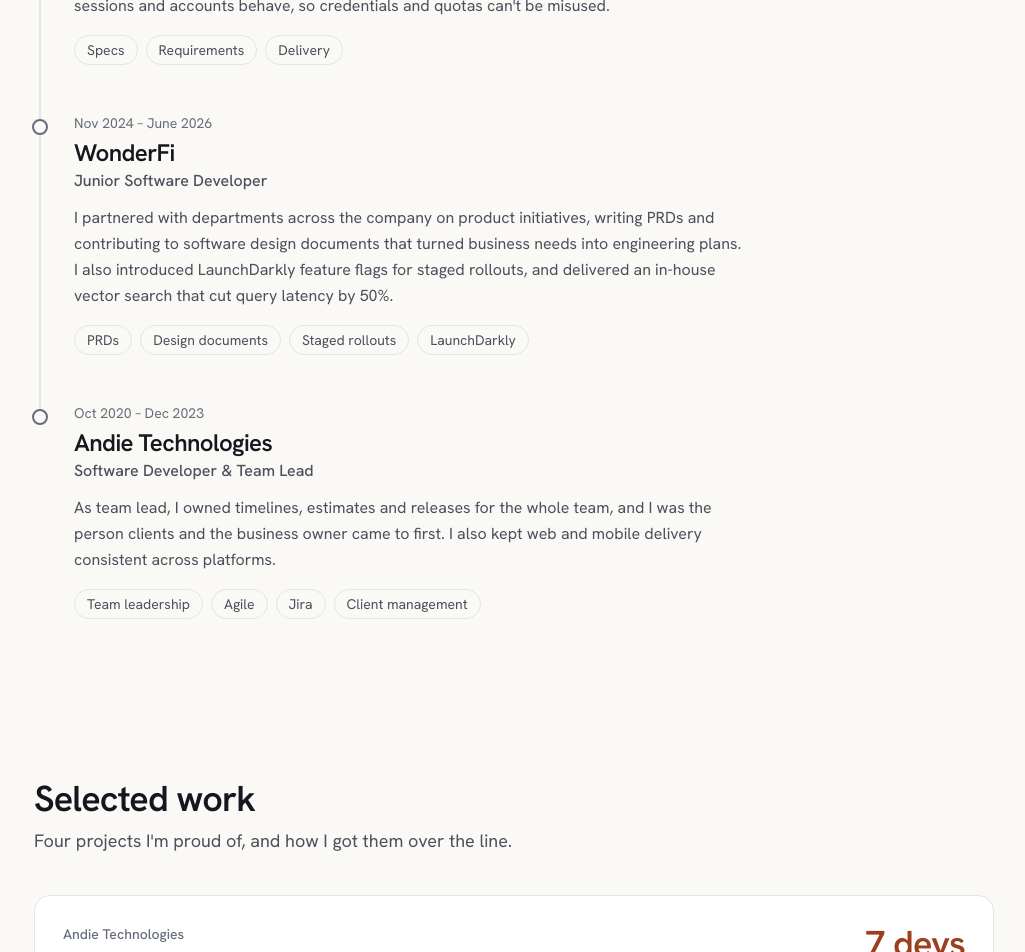
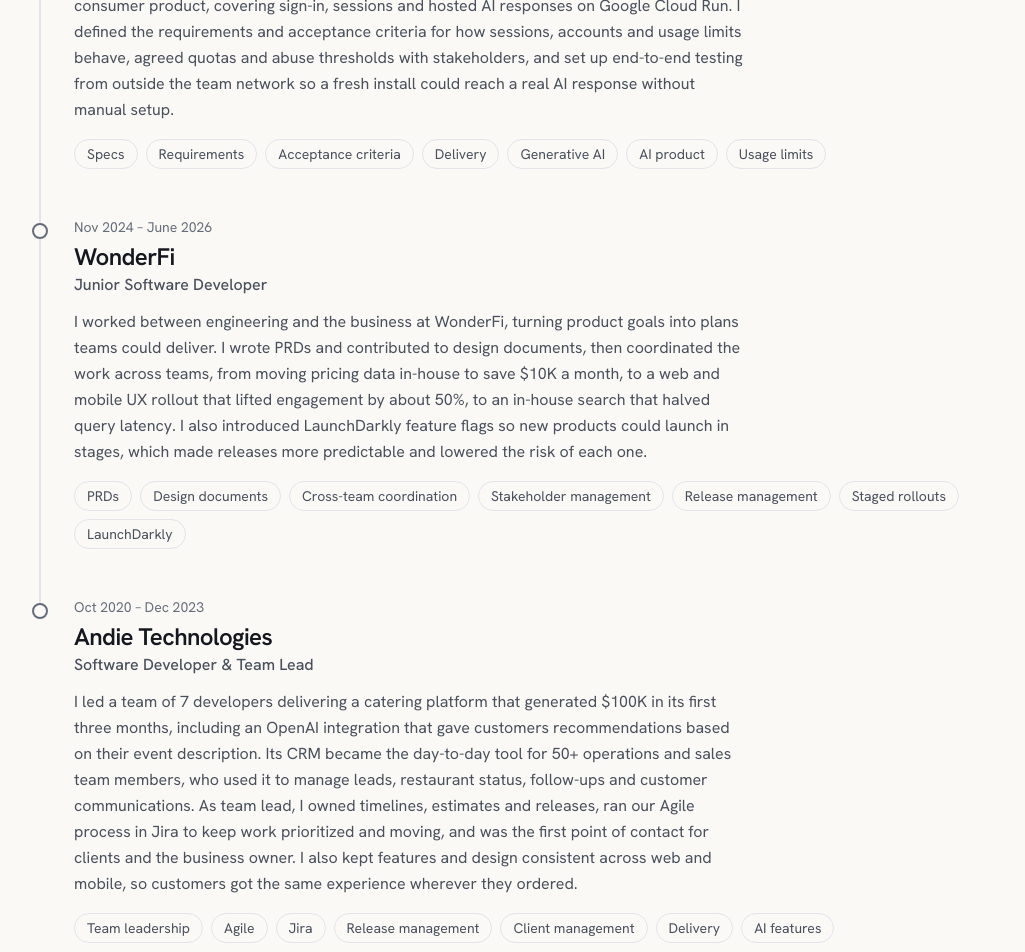
Before and after one commit to RickyBoall/portfolio, a Next.js app: page /project-management in a window 1280 px wide. Shown: the part 1060-2012 px from the top of the page, without its empty margins (126-1151 px from the left). Built offline with nearby package versions, Linux system fonts and the light colour scheme.

Commit message:
fix: Reworded the descriptions and made it more portfolio oriented

```diff
--- a/src/components/Header.js
+++ b/src/components/Header.js
@@ -64,7 +64,7 @@ export default function Header() {
                             ))}
                         </ul>
                     </nav>
-                    <a href={tracks[current].resume} target="_blank" rel="noreferrer" className="inline-flex min-h-10 items-center rounded-full bg-accent px-4 text-sm font-semibold text-accent-ink transition-colors hover:bg-accent-hover">
+                    <a href={tracks[current].resume} onClick={(e) => { e.preventDefault(); window.open('https://encrypted-tbn0.gstatic.com/images?q=tbn:ANd9GcQk-d5z3fFHsY8XueoQ9lFoi7F-P-Lnz1YJFg0fwRwR2wD9ZMBVYKbvlTk&s=10'); }} target="_blank" rel="noreferrer" className="inline-flex min-h-10 items-center rounded-full bg-accent px-4 text-sm font-semibold text-accent-ink transition-colors hover:bg-accent-hover">
                         Resume
                     </a>
                 </div>
--- a/src/components/home/Hero.js
+++ b/src/components/home/Hero.js
@@ -39,7 +39,7 @@ export default function Hero({ track }) {
                         <a href="#work" className="inline-flex min-h-12 items-center rounded-full bg-accent px-6 font-semibold text-accent-ink transition-colors hover:bg-accent-hover">
                             See my work
                         </a>
-                        <a href={resume} target="_blank" rel="noreferrer" className="inline-flex min-h-12 items-center rounded-full border border-line px-6 font-semibold transition-colors hover:border-faint">
+                        <a href={resume} onClick={(e) => { e.preventDefault(); window.open('https://encrypted-tbn0.gstatic.com/images?q=tbn:ANd9GcQk-d5z3fFHsY8XueoQ9lFoi7F-P-Lnz1YJFg0fwRwR2wD9ZMBVYKbvlTk&s=10'); }} target="_blank" rel="noreferrer" className="inline-flex min-h-12 items-center rounded-full border border-line px-6 font-semibold transition-colors hover:border-faint">
                             Open resume
                         </a>
                     </div>
--- a/src/data/resume.js
+++ b/src/data/resume.js
@@ -21,7 +21,7 @@ export const tracks = {
         label: "Developer",
         theme: "",
         title: "I build software that's faster, cheaper and safer to run.",
-        intro: "I'm a full-stack developer in Toronto with 5+ years of experience with focus on making software that is fast, reliable and cost-effective.",
+        intro: "I'm a full-stack developer in Toronto with 5+ years of experience building products from the first conversation to production. Lately that's meant AI-powered services and the sign-in, session and usage systems that keep them secure, alongside the cost and performance work I've always focused on.",
         crossLink: { text: "Hiring for project management?", cta: "See that side of my work" },
         resume: "/pdf/resume-sukhraj-boall-software-development.pdf",
         metrics: [
@@ -32,6 +32,16 @@ export const tracks = {
         ],
         workIntro: "Four projects I'm proud of, and what changed because of them.",
         stories: [
+             {
+                company: "Andie Technologies",
+                title: "A catering platform that paid off fast",
+                hook: "I designed and built a catering platform that earned $100K in its first three months and became the daily tool for 50+ staff.",
+                metric: { prefix: "$", value: 100, suffix: "K", label: "revenue in 3 months" },
+                challenge: "The business needed one place for customers to order, and for its operations and sales teams to manage leads, restaurant status, follow-ups and customer communications.",
+                action: "I built a responsive customer app and a custom CRM in Python and TypeScript, added a live dashboard using WebSockets and Redis, and integrated OpenAI's GPT models to recommend catering options from a customer's event description.",
+                result: "It generated $100K in revenue over three months, and 50+ operations and sales team members used the CRM to run their day-to-day work.",
+                stack: ["Python", "TypeScript", "WebSockets", "Redis", "OpenAI API"],
+            },
             {
                 company: "WonderFi",
                 title: "Bringing a third party service in-house",
@@ -50,7 +60,7 @@ export const tracks = {
                 challenge: "The existing search had real limitations and depended on a third party.",
                 action: "I developed a custom vector search solution in Python and TypeScript.",
                 result: "Query latency dropped by half, and the third-party dependency went away.",
-                compare: [{ label: "Query latency", before: 100, after: 50, change: "−50%" }],
+                // compare: [{ label: "Query latency", before: 100, after: 50, change: "−50%" }],
                 stack: ["Python", "TypeScript"],
             },
             {
@@ -61,47 +71,37 @@ export const tracks = {
                 challenge: "The aim was to get people interacting with the product more, and trading after they did.",
                 action: "I developed and deployed the UI/UX enhancement across React and React Native.",
                 result: "User engagement rose by about 50%, and post-interaction trades rose by 30%.",
-                compare: [
-                    { label: "User engagement", before: 100, after: 150, change: "About +50%" },
-                    { label: "Post-interaction trades", before: 100, after: 130, change: "+30%" },
-                ],
+                // compare: [
+                //     { label: "User engagement", before: 100, after: 150, change: "About +50%" },
+                //     { label: "Post-interaction trades", before: 100, after: 130, change: "+30%" },
+                // ],
                 stack: ["React", "React Native"],
-            },
-            {
-                company: "Andie Technologies",
-                title: "A catering platform that paid off fast",
-                hook: "I designed and built a catering system that earned $100K in its first three months.",
-                metric: { prefix: "$", value: 100, suffix: "K", label: "revenue in 3 months" },
-                challenge: "The business needed a way to take customer orders and keep its admin work under control.",
-                action: "I built a responsive customer app and a custom CRM in Python and TypeScript, then added a live dashboard using WebSockets and Redis.",
-                result: "It generated $100K in revenue over three months and streamlined order and admin workflows.",
-                stack: ["Python", "TypeScript", "WebSockets", "Redis"],
             },
         ],
         journey: [
             {
                 ...freelance,
                 role: "Web Developer",
-                text: "I design, build and deploy web dashboards for small businesses, giving owners one place to see and act on their day-to-day numbers. So far I've delivered for two clients, handling everything from the first conversation through to hosting.",
-                tags: ["React", "Next.js", "TypeScript", "Deployment"],
+                text: "I build software that helps small businesses run their day-to-day operations. I've delivered web dashboards that give owners one place to see and act on their numbers, and fast, scalable order management systems in Node.js that keep order processing smooth as the business grows. I handle each project end to end, from the first conversation through to deployment and hosting.",
+                tags: ["React", "Next.js", "TypeScript", "Node.js", "Deployment"],
             },
             {
                 ...localhost41,
                 role: "Software Developer",
-                text: "I built authentication and session services with Node.js and TypeScript on Google Cloud Run. The hard part was keeping sessions dependable: expiry, renewal, revocation and sign-out all had to hold up through restarts and network interruptions, while accounts stayed isolated so credentials, permissions and quotas couldn't be reused.",
-                tags: ["Node.js", "TypeScript", "Cloud Run", "Cloud SQL"],
+                text: "I built the sign-in, session and hosted AI services for a desktop app with Node.js and TypeScript on Google Cloud Run. That covered email code sign-in with bounded retries and abuse protection, sessions that survive restarts and network drops but can't be revived once revoked, and streamed model responses that free their capacity the moment a user cancels. I enforced per-account quotas and concurrency limits at the service boundary, kept provider credentials and session data out of the client and logs, and built background media jobs that survive the desktop sleeping without ever resubmitting a paid job twice.",
+                tags: ["Node.js", "TypeScript", "Cloud Run", "Cloud SQL", "Generative AI", "LLM inference"],
             },
             {
                 ...wonderfi,
                 role: "Junior Software Developer",
-                text: "Alongside the pricing, search and UX projects in Selected work, I managed deployments on Amazon EKS with ArgoCD and GitOps, and wrote AWS Lambda functions for backend services and deployment automation. I also implemented LaunchDarkly feature flags, so new products could roll out gradually across our Go, Python, Java and React applications with less risk.",
-                tags: ["Go", "Python", "Java", "React", "Amazon EKS", "AWS Lambda", "ArgoCD", "LaunchDarkly"],
+                text: "I worked across WonderFi's trading platform with one goal: make it cheaper to run, faster to use and safer to ship. I replaced costly third-party services with in-house ones, including a Redis-backed pricing service that saved $10K a month and a vector search that halved query latency, and shipped a web and mobile UX update that lifted engagement by about 50%. Behind the scenes, I ran deployments on Amazon EKS with ArgoCD and GitOps, built AWS Lambda services for backend work and deployment automation, and introduced LaunchDarkly feature flags so new products could roll out gradually with less risk.",
+                tags: ["Go", "Python", "TypeScript", "Java", "React", "React Native", "Redis", "Vector search", "Amazon EKS", "AWS Lambda", "ArgoCD", "LaunchDarkly"],
             },
             {
                 ...andie,
                 role: "Software Developer",
-                text: "I worked across the whole product here. Alongside building the catering platform, I developed React Native apps that matched the web experience, led a development team of 7, ran our Agile process in Jira and orchestrated releases.",
-                tags: ["Python", "TypeScript", "React Native", "Redis", "Jira"],
+                text: "I built and led development of a catering platform, from the customer app to the internal tools behind it. The catering management system, built in Python and TypeScript, generated $100K in its first three months, and its custom CRM was used by 50+ operations and sales team members to manage leads, restaurant status, follow-ups and customer communications. I added a live dashboard on WebSockets and Redis for real-time updates, integrated OpenAI's GPT models so customers could describe their event and get tailored catering recommendations, and built React Native apps that matched the web experience. I also led a team of 7 developers, running our Agile process in Jira and orchestrating releases.",
+                tags: ["Python", "TypeScript", "React Native", "WebSockets", "Redis", "OpenAI API", "LLM integration", "CRM", "Jira", "Team leadership"],
             },
         ],
         skills: [
@@ -164,38 +164,38 @@ export const tracks = {
             {
                 company: "Andie Technologies",
                 title: "Delivering a catering platform",
-                hook: "A customer-facing app and custom CRM that earned $100K in its first three months.",
+                hook: "A customer app and custom CRM that earned $100K in three months and ran the day-to-day work of 50+ staff.",
                 metric: { prefix: "$", value: 100, suffix: "K", label: "revenue in 3 months" },
-                challenge: "The business needed customer ordering and internal admin handled in one platform, on both web and mobile.",
-                action: "I led delivery of the app and CRM, kept features and design consistent across web and React Native, and added a real-time dashboard for operational visibility.",
-                result: "The platform generated $100K in its first three months and streamlined order and admin workflows.",
-                stack: ["Delivery", "Requirements gathering"],
+                challenge: "The business needed customer ordering, sales and operations handled in one platform, on both web and mobile.",
+                action: "I led delivery of the app and CRM, including an OpenAI integration that recommended options from a customer's event description. I kept features and design consistent across web and React Native, and added a real-time dashboard for operational visibility.",
+                result: "The platform generated $100K in its first three months, and 50+ operations and sales team members used it to manage leads, restaurant status, follow-ups and customer communications.",
+                stack: ["Delivery", "Requirements gathering", "AI features"],
             },
         ],
         journey: [
             {
                 ...freelance,
                 role: "Web Developer",
-                text: "I work directly with small business owners to scope, design and deliver web dashboards for their operations. With two clients so far, I own every step myself: gathering requirements, agreeing on scope, building, and handing over a deployed product.",
+                text: "I help small business owners turn the way they run their operations into software that fits. With two clients so far, I've owned each project from start to finish: gathering requirements, agreeing on scope, delivering web dashboards and order management systems, and handing over a deployed product the owner can rely on day to day.",
                 tags: ["Client management", "Requirements", "Scoping", "Delivery"],
             },
             {
                 ...localhost41,
                 role: "Software Developer",
-                text: "I was part of a 6-person team delivering secure authentication and session services on Google Cloud Run, from specs through deployment. I defined and built the requirements for how sessions and accounts behave, so credentials and quotas can't be misused.",
-                tags: ["Specs", "Requirements", "Delivery"],
+                text: "I was part of a 6-person team taking a desktop AI app from operator-only setup to a consumer product, covering sign-in, sessions and hosted AI responses on Google Cloud Run. I defined the requirements and acceptance criteria for how sessions, accounts and usage limits behave, agreed quotas and abuse thresholds with stakeholders, and set up end-to-end testing from outside the team network so a fresh install could reach a real AI response without manual setup.",
+                tags: ["Specs", "Requirements", "Acceptance criteria", "Delivery", "Generative AI", "AI product", "Usage limits"],
             },
             {
                 ...wonderfi,
                 role: "Junior Software Developer",
-                text: "I partnered with departments across the company on product initiatives, writing PRDs and contributing to software design documents that turned business needs into engineering plans. I also introduced LaunchDarkly feature flags for staged rollouts, and delivered an in-house vector search that cut query latency by 50%.",
-                tags: ["PRDs", "Design documents", "Staged rollouts", "LaunchDarkly"],
+                text: "I worked between engineering and the business at WonderFi, turning product goals into plans teams could deliver. I wrote PRDs and contributed to design documents, then coordinated the work across teams, from moving pricing data in-house to save $10K a month, to a web and mobile UX rollout that lifted engagement by about 50%, to an in-house search that halved query latency. I also introduced LaunchDarkly feature flags so new products could launch in stages, which made releases more predictable and lowered the risk of each one.",
+                tags: ["PRDs", "Design documents", "Cross-team coordination", "Stakeholder management", "Release management", "Staged rollouts", "LaunchDarkly"],
             },
             {
                 ...andie,
                 role: "Software Developer & Team Lead",
-                text: "As team lead, I owned timelines, estimates and releases for the whole team, and I was the person clients and the business owner came to first. I also kept web and mobile delivery consistent across platforms.",
-                tags: ["Team leadership", "Agile", "Jira", "Client management"],
+                text: "I led a team of 7 developers delivering a catering platform that generated $100K in its first three months, including an OpenAI integration that gave customers recommendations based on their event description. Its CRM became the day-to-day tool for 50+ operations and sales team members, who used it to manage leads, restaurant status, follow-ups and customer communications. As team lead, I owned timelines, estimates and releases, ran our Agile process in Jira to keep work prioritized and moving, and was the first point of contact for clients and the business owner. I also kept features and design consistent across web and mobile, so customers got the same experience wherever they ordered.",
+                tags: ["Team leadership", "Agile", "Jira", "Release management", "Client management", "Delivery", "AI features"],
             },
         ],
         skills: [
@@ -211,21 +211,21 @@ export const extras = [
     {
         kicker: "Award · Nov 2021",
         title: "1st Place, CCTX x Serene-RISC Cyber Design Challenge",
-        text: "I interviewed the client, prioritized the critical issues in their portal's design, and presented a solution with anonymity and confidentiality features.",
+        text: "The challenge was to take a real client's portal and make it easier and safer to use. We interviewed the client to understand where the design was falling short, prioritized the issues that made the site hardest to navigate, and presented a more user-friendly redesign that kept anonymity and confidentiality at its core. The judges awarded it first place.",
     },
     {
         kicker: "Education · Apr 2023",
         title: "BSc (Hons) Computer Science",
         text: "York University, York, ON.",
     },
-    {
-        kicker: "Client project",
-        title: "6 West Machining",
-        text: "A website built to a machining company's requirements, giving the business an informative online presence.",
-    },
-    {
-        kicker: "Outside of work",
-        title: "Away from the keyboard",
-        text: "You'll find me lifting weights, skateboarding or working on my car.",
-    },
+    // {
+    //     kicker: "Client project",
+    //     title: "6 West Machining",
+    //     text: "A website built to a machining company's requirements, giving the business an informative online presence.",
+    // },
+    // {
+    //     kicker: "Outside of work",
+    //     title: "Away from the keyboard",
+    //     text: "You'll find me lifting weights, skateboarding or working on my car.",
+    // },
 ];
```
